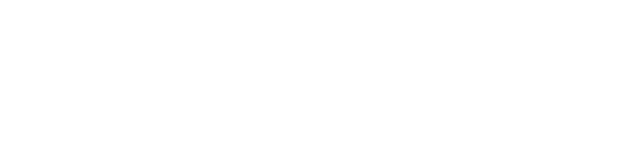
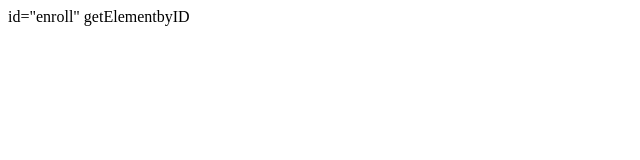
Before and after one commit to Carlosressurreicao/face-id-2, a plain HTML site: page index.html in a window 1280 px wide. Shown: the whole page, without its empty margins (0-640 px from the left). Drawn offline with Linux system fonts and the light colour scheme.

Commit message:
Update index.html

```diff
--- a/index.html
+++ b/index.html
@@ -1,5 +1,6 @@
 <!DOCTYPE html>
 <html lang="en">
+	id="enroll"
 	<head>
 		<meta charset="UTF-8" />
 		<meta http-equiv="X-UA-Compatible" content="IE=edge" />
@@ -8,5 +9,6 @@
 	</head>
 	<body>
 	<script src="https://cdn.faceio.net/fio.js"></script>
+	getElementbyID
 	</body>
 </html>
```
